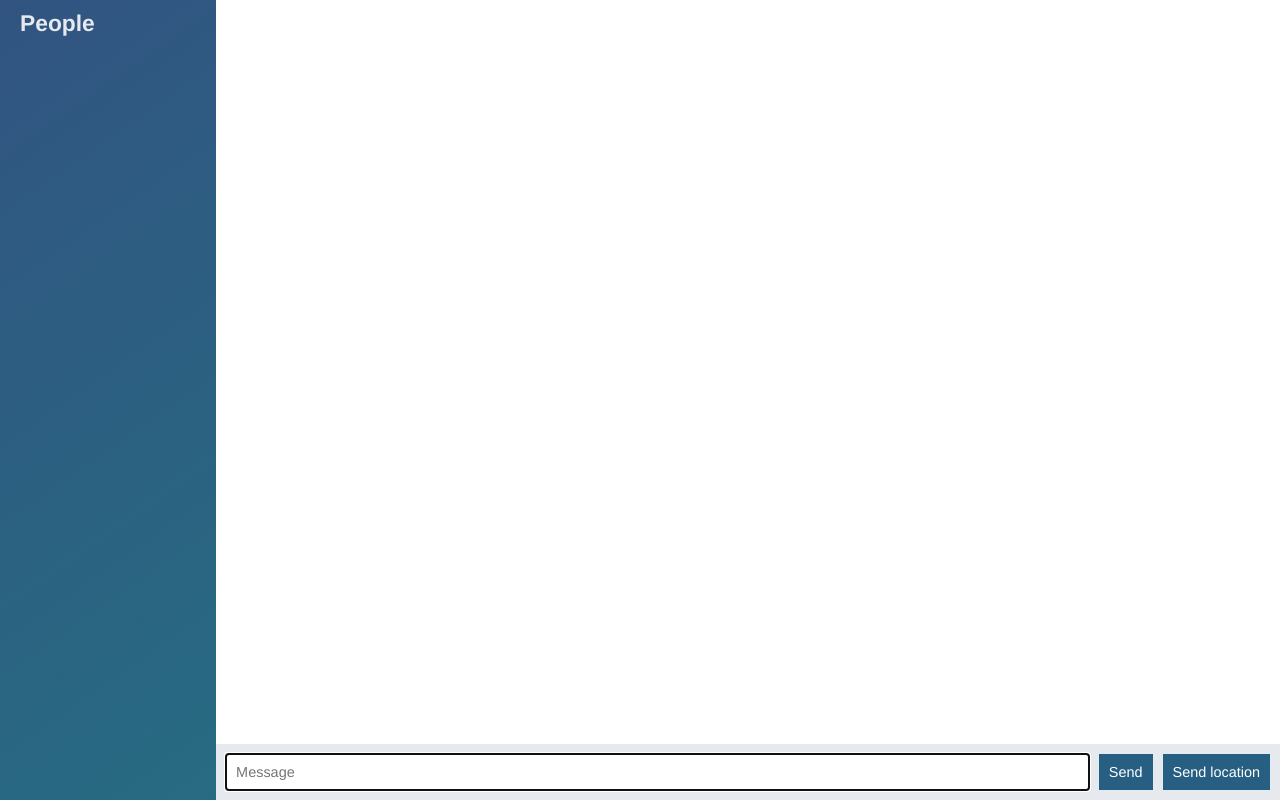
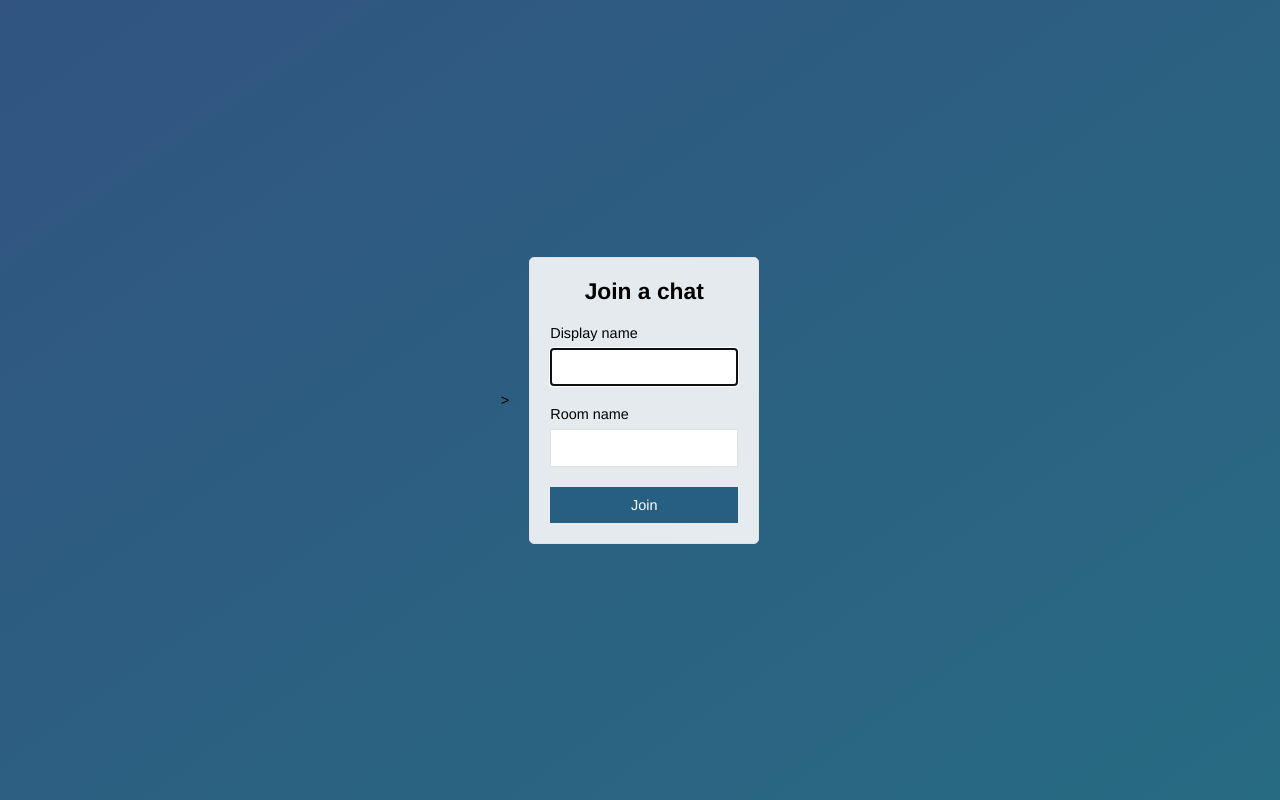
Before and after one commit to klosik007/node-chat-app, a website: page public/index.html in a window 1280 px wide. Drawn offline with nearby package versions, Linux system fonts and the light colour scheme; no server answers.

Commit message:
added join page

```diff
--- a/public/index.html
+++ b/public/index.html
@@ -3,55 +3,29 @@
 <html>
     <head>
         <meta charset="utf-8">
+        <title>Join | ChatApp</title>
         <link rel="stylesheet" href="/css/styles.css">
+        <meta name="viewport" content="width=device-width, initial-scale=1, user-scalable=no">
     </head>
 
-    <body class="chat">
-        <div class="chat__sidebar">
-            <h3>People</h3>
-            <div id="users"></div>
+    <body class="centered-form"></body>>
+        <div class="centered-form__form">
+            <form action="/chat.html">
+                <div class="form-field">
+                    <h3>Join a chat</h3>
+                </div>
+                <div class="form-field">
+                    <label>Display name</label>
+                    <input type="text" name="name" autofocus/>
+                </div>
+                <div class="form-field">
+                    <label>Room name</label>
+                    <input type="text" name="room"/>
+                </div>
+                <div class="form-field">
+                    <button>Join</button>
+                </div>
+            </form>
         </div>
-
-        <div class="chat__main">
-            <ol id="messages" class="chat__messages"></ol>
-            <div class="chat__footer">
-                <form id="message-form">
-                    <input name="message" type="text" placeholder="Message" autofocus autocomplete="off"/>
-                    <button>Send</button>
-                </form>
-                <button id="send-location">Send location</button>
-            </div>
-        </div>
-
-        <script id="message-template" type="text/template">
-            <li class="message">
-                <div class="message__title">
-                    <h4>{{from}}</h4>
-                    <span>{{createdAt}}</span>
-                </div>
-                <div class="message__body">
-                    <p>{{text}}</p>
-                </div>
-            </li>
-        </script>
-
-        <script id="location-template" type="text/template">
-            <li class="message">
-                <div class="message__title">
-                    <h4>{{from}}</h4>
-                    <span>{{createdAt}}</span>
-                </div>
-                <div class="message__body">
-                    <p><a target="_blank" href="{{url}}">My current location</a></p>
-                </div>
-            </li>
-        </script>
-
-
-        <script src="/socket.io/socket.io.js"></script>
-        <script src="/js/libs/jquery-3.3.1.min.js"></script>
-        <script src="/js/index.js"></script>
-        <script src="/js/libs/mustache.js"></script>
-        <script src="/js/libs/moment.js"></script>
     </body>
 </html>
```
Also changed, not shown: public/chat.html (added, +59 -0 lines), public/js/chat.js (renamed from public/js/index.js).
